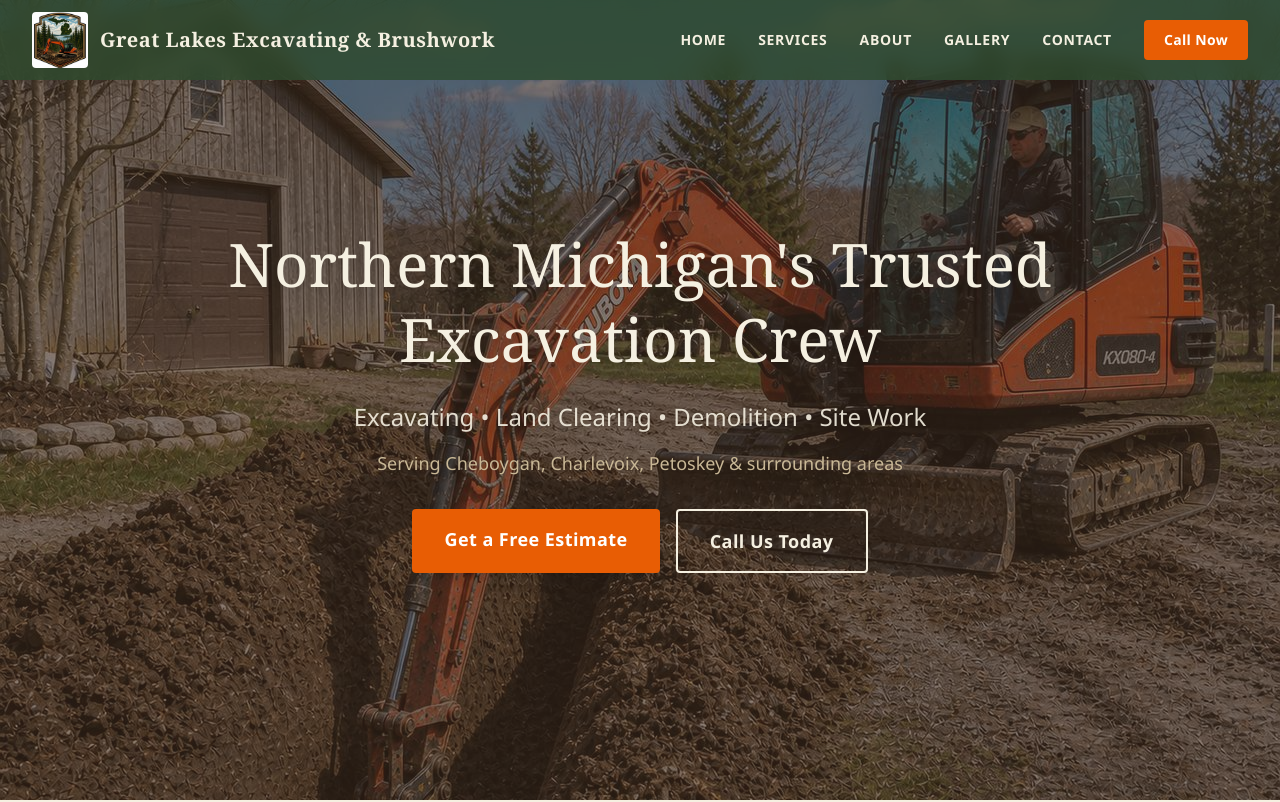
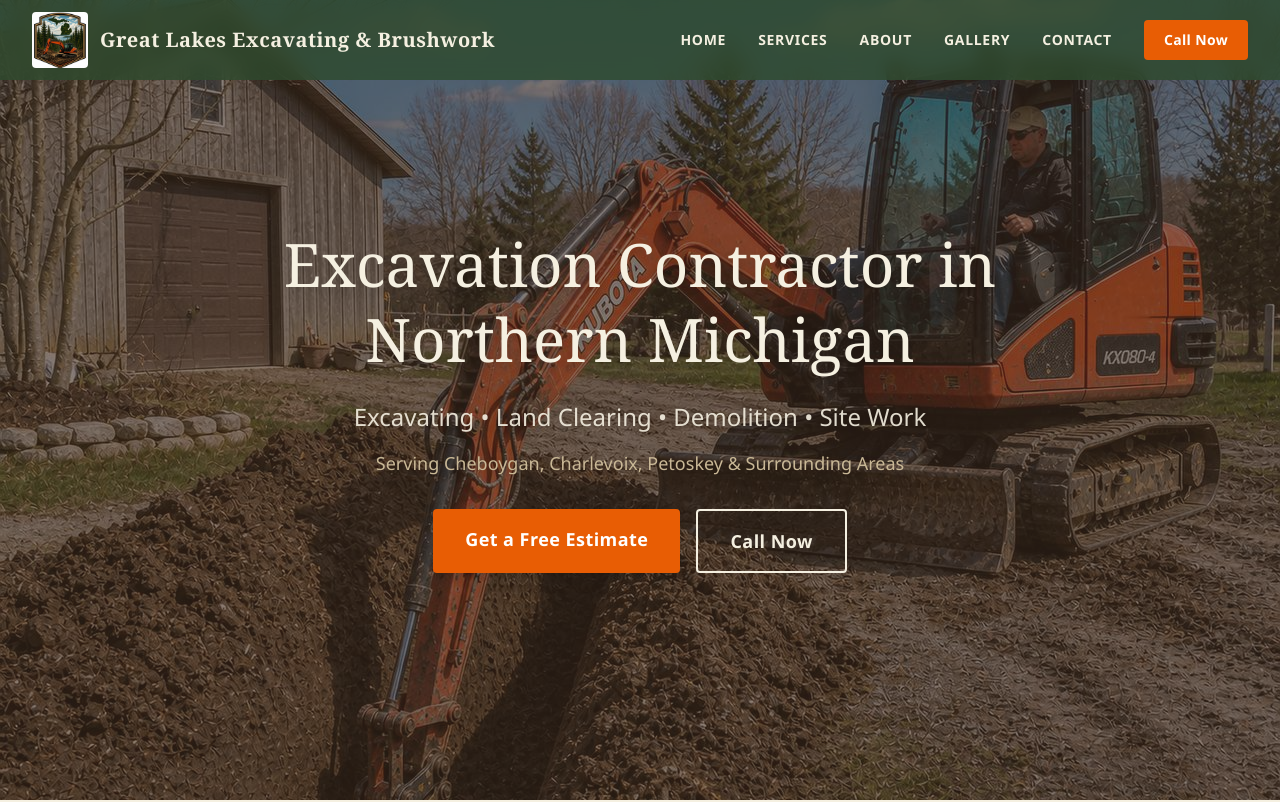
Before and after one commit to Sherryfarmshop/great-lakes-excavating, a Next.js app: page / in a window 1280 px wide. Shown: the top 802 px of the page. Built offline with nearby package versions, Linux system fonts and the light colour scheme.

Commit message:
Update hero headline subheadline and buttons

```diff
--- a/src/components/Hero.tsx
+++ b/src/components/Hero.tsx
@@ -7,20 +7,20 @@ export default function Hero() {
       <div className="absolute inset-0 bg-dark-brown/60" />
       <div className="relative z-10 text-center px-6 max-w-4xl">
         <h1 className="font-heading text-4xl sm:text-5xl md:text-6xl text-cream leading-tight mb-6 drop-shadow-lg">
-          Northern Michigan&apos;s Trusted Excavation Crew
+          Excavation Contractor in Northern Michigan
         </h1>
         <p className="text-xl sm:text-2xl text-cream/90 mb-4 drop-shadow font-body">
           Excavating &bull; Land Clearing &bull; Demolition &bull; Site Work
         </p>
         <p className="text-lg text-tan mb-8 drop-shadow">
-          Serving Cheboygan, Charlevoix, Petoskey &amp; surrounding areas
+          Serving Cheboygan, Charlevoix, Petoskey &amp; Surrounding Areas
         </p>
         <div className="flex flex-col sm:flex-row gap-4 justify-center">
           <a href="#contact" className="bg-accent-orange hover:bg-accent-orange/90 text-white px-8 py-4 rounded text-lg font-semibold tracking-wide transition-colors shadow-lg">
             Get a Free Estimate
           </a>
           <a href="tel:2313304745" className="border-2 border-cream text-cream hover:bg-cream hover:text-dark-brown px-8 py-4 rounded text-lg font-semibold tracking-wide transition-colors">
-            Call Us Today
+            Call Now
           </a>
         </div>
       </div>
```
